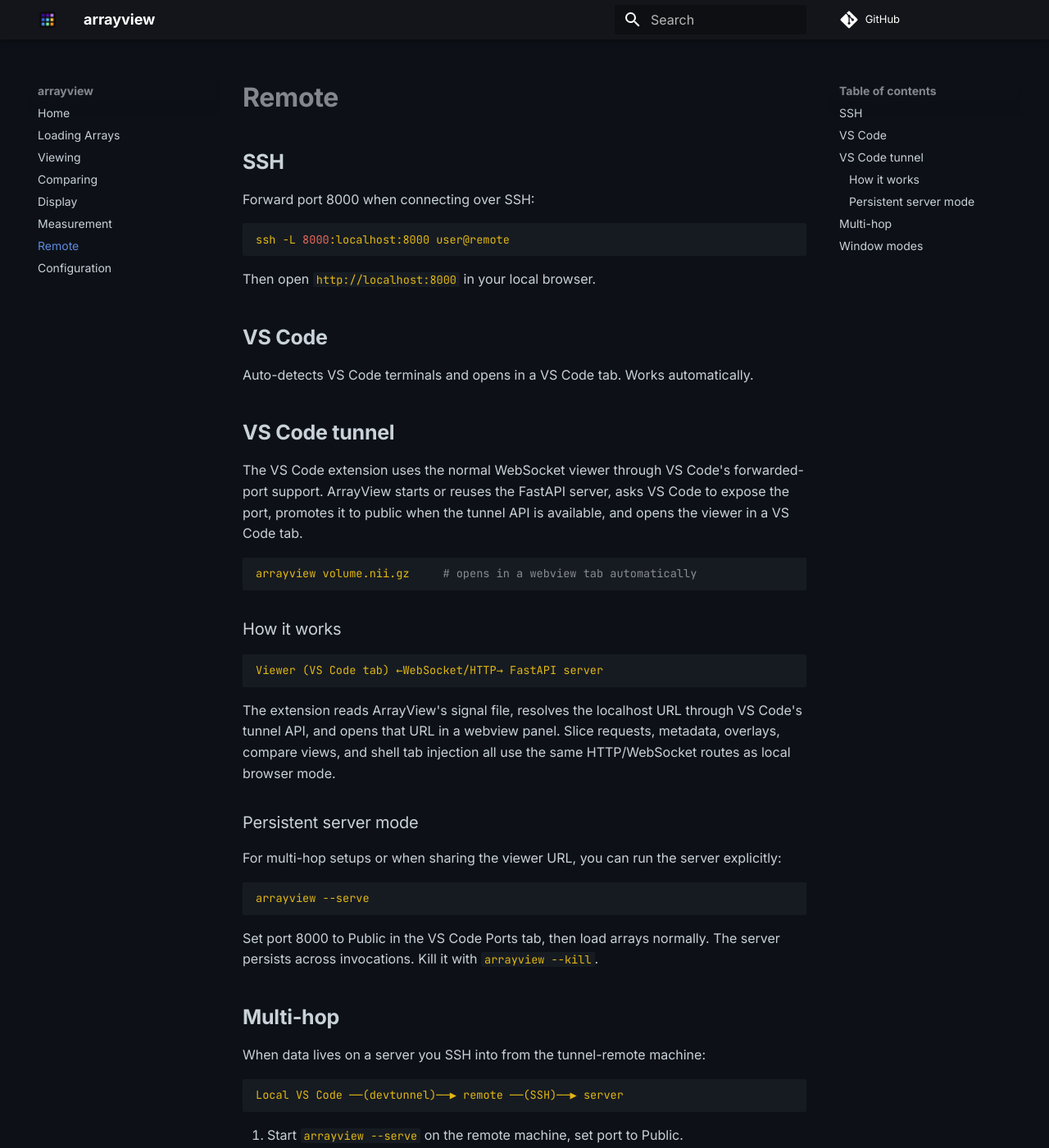
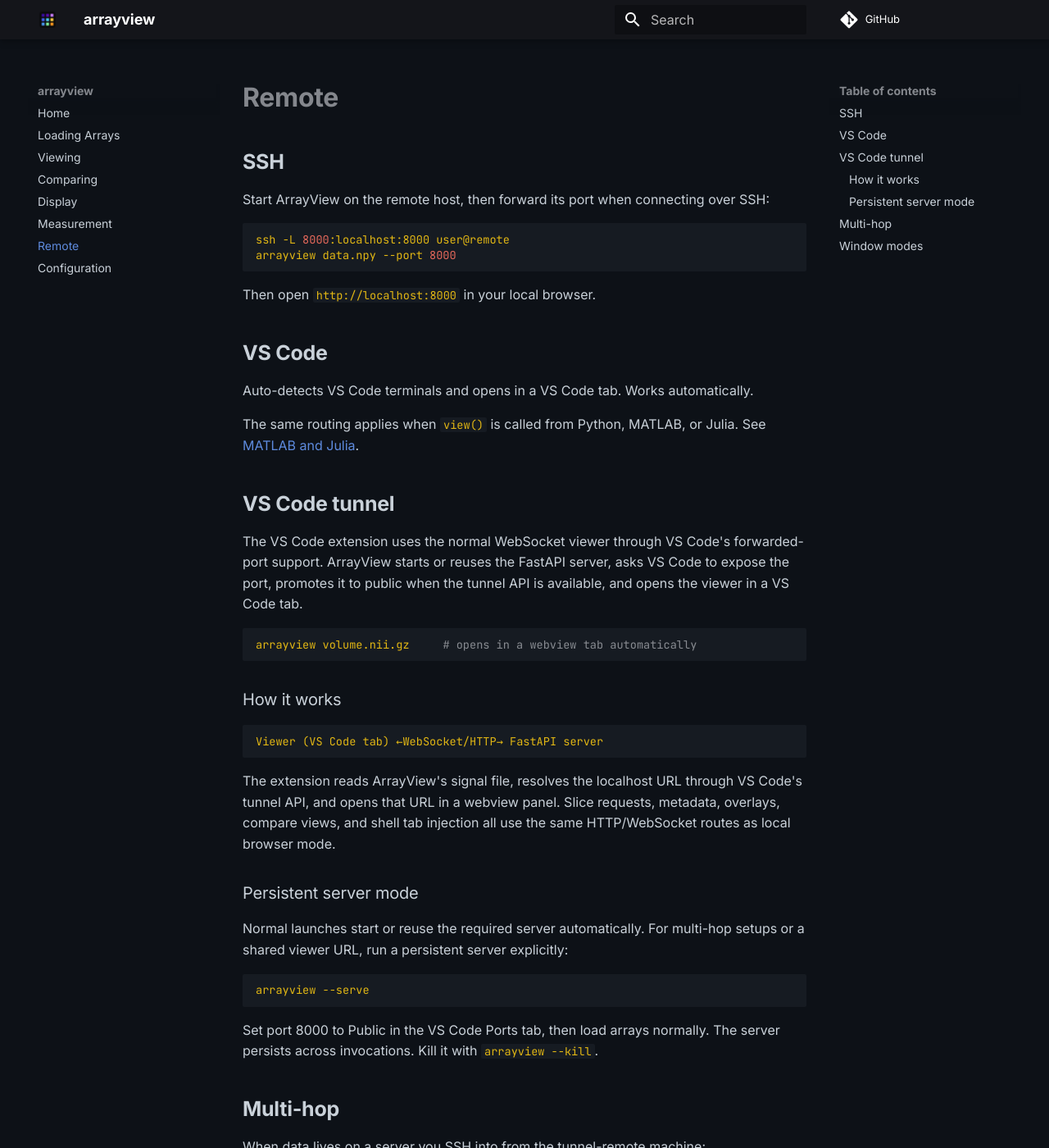
Before and after one commit to oscarvanderheide/arrayview, an MkDocs documentation site: the page built from docs/remote.md, in a window 1280 px wide and 1400 px high. Shown: the whole window at 82% size. Built offline with MkDocs 1.6.1 and Material for MkDocs 9.7.7, drawn with Linux system fonts in a browser that asks for light colours; comment, search, counter and statistics services are not loaded.

Commit message:
docs: document foreign-host launch contracts

````diff
--- a/docs/remote.md
+++ b/docs/remote.md
@@ -2,10 +2,12 @@
 
 ## SSH
 
-Forward port 8000 when connecting over SSH:
+Start ArrayView on the remote host, then forward its port when connecting over
+SSH:
 
 ```bash
 ssh -L 8000:localhost:8000 user@remote
+arrayview data.npy --port 8000
 ```
 
 Then open `http://localhost:8000` in your local browser.
@@ -13,6 +15,9 @@
 ## VS Code
 
 Auto-detects VS Code terminals and opens in a VS Code tab. Works automatically.
+
+The same routing applies when `view()` is called from Python, MATLAB, or Julia.
+See [MATLAB and Julia](foreign-hosts.md).
 
 ## VS Code tunnel
 
@@ -38,8 +43,8 @@
 
 ### Persistent server mode
 
-For multi-hop setups or when sharing the viewer URL, you can run the server
-explicitly:
+Normal launches start or reuse the required server automatically. For multi-hop
+setups or a shared viewer URL, run a persistent server explicitly:
 
 ```bash
 arrayview --serve
````
Also changed, not shown: docs/configuration.md (+3 -0 lines), docs/foreign-hosts.md (added, +104 -0 lines), docs/index.md (+4 -0 lines).
